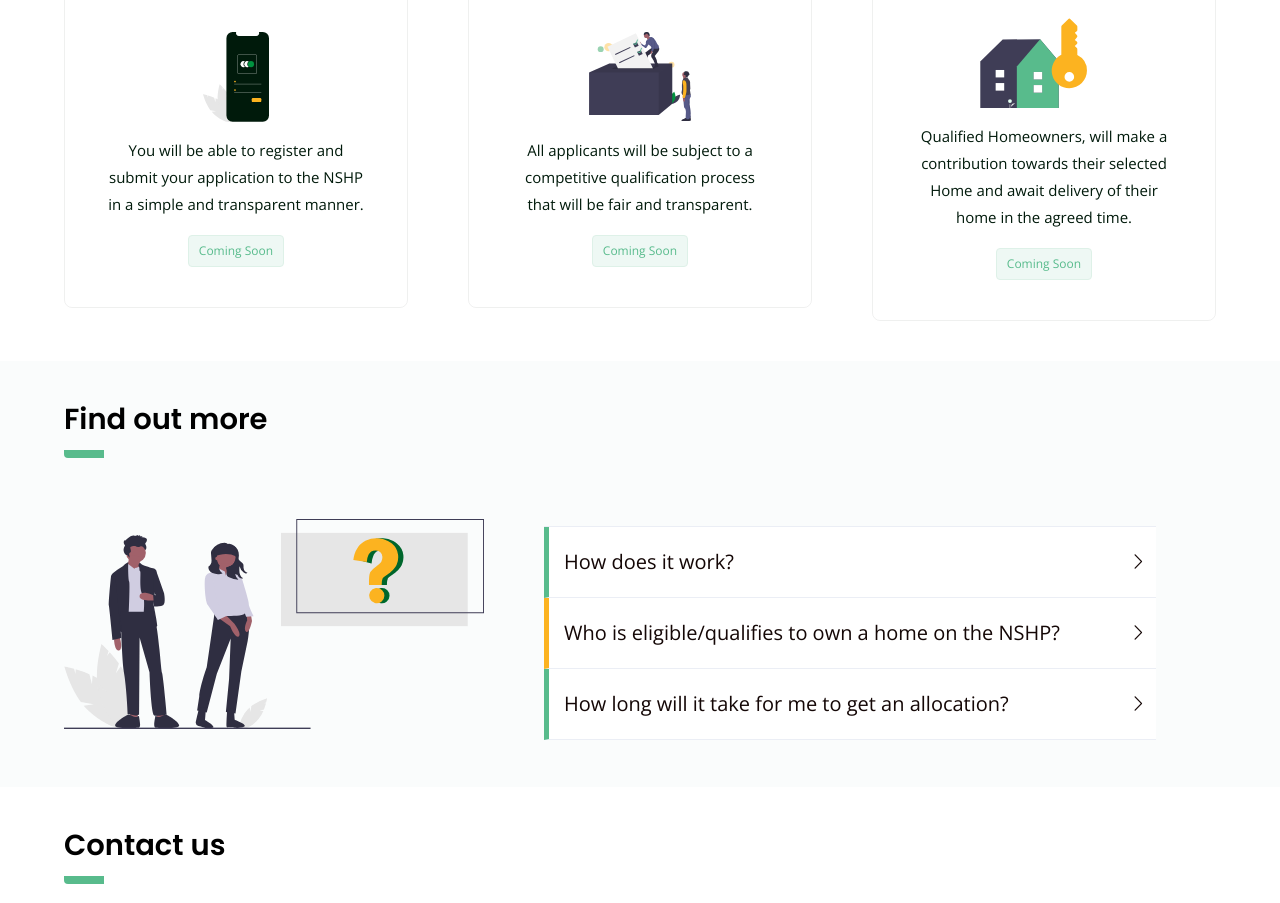
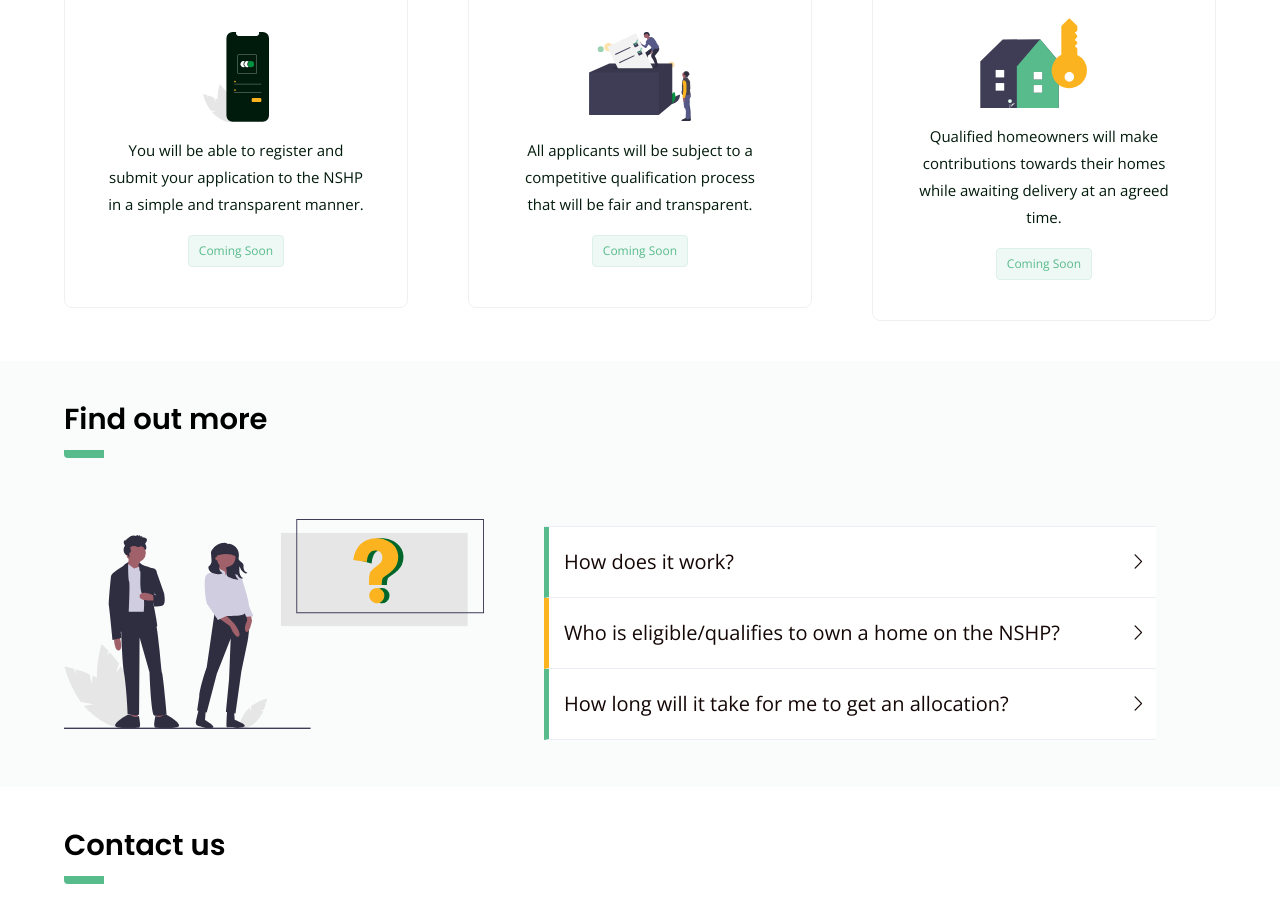
Before and after one commit to ismailomodara/nshp, a Nuxt app: page / in a window 1280 px wide. Shown: the part 2400-3303 px from the top of the page. Built offline with nearby package versions, Linux system fonts and the light colour scheme.

Commit message:
Update yet again

```diff
--- a/pages/index.vue
+++ b/pages/index.vue
@@ -266,9 +266,7 @@
               </div>
               <div class="step-content">
                 <p>
-                  Qualified Homeowners, will make a contribution towards their
-                  selected Home and await delivery of their home in the agreed
-                  time.
+                  Qualified homeowners will make contributions towards their homes while awaiting delivery at an agreed time.
                 </p>
                 <el-tag>Coming Soon</el-tag>
               </div>
```
